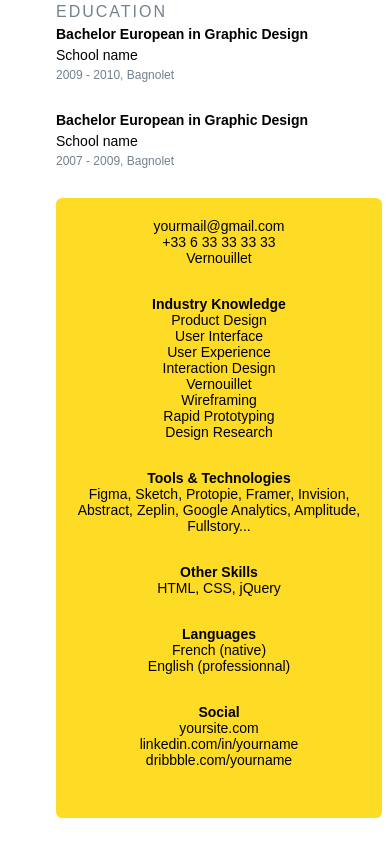
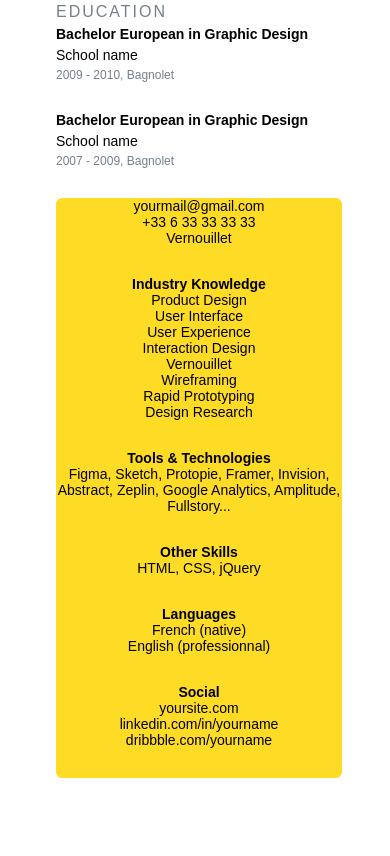
Before and after one commit to niyongaboaristide17/cv.github.io, a plain HTML site: page index.html in a window 390 px wide. Shown: the part 1126-1982 px from the top of the page. After the commit the page ends 1960 px from the top, so only its background shows below. Drawn offline with Linux system fonts and the light colour scheme.

Commit message:
info changed

```diff
--- a/css/style.css
+++ b/css/style.css
@@ -167,7 +167,7 @@ body {
         width: 100%;
         text-align: center;
         background-color: #FEDB25;
-        padding: 20px 20px 20px 20px;
+        /* padding: 20px 20px 20px 20px; */
         border-radius: 6.3px;
     }
     .infos-container span {
```
